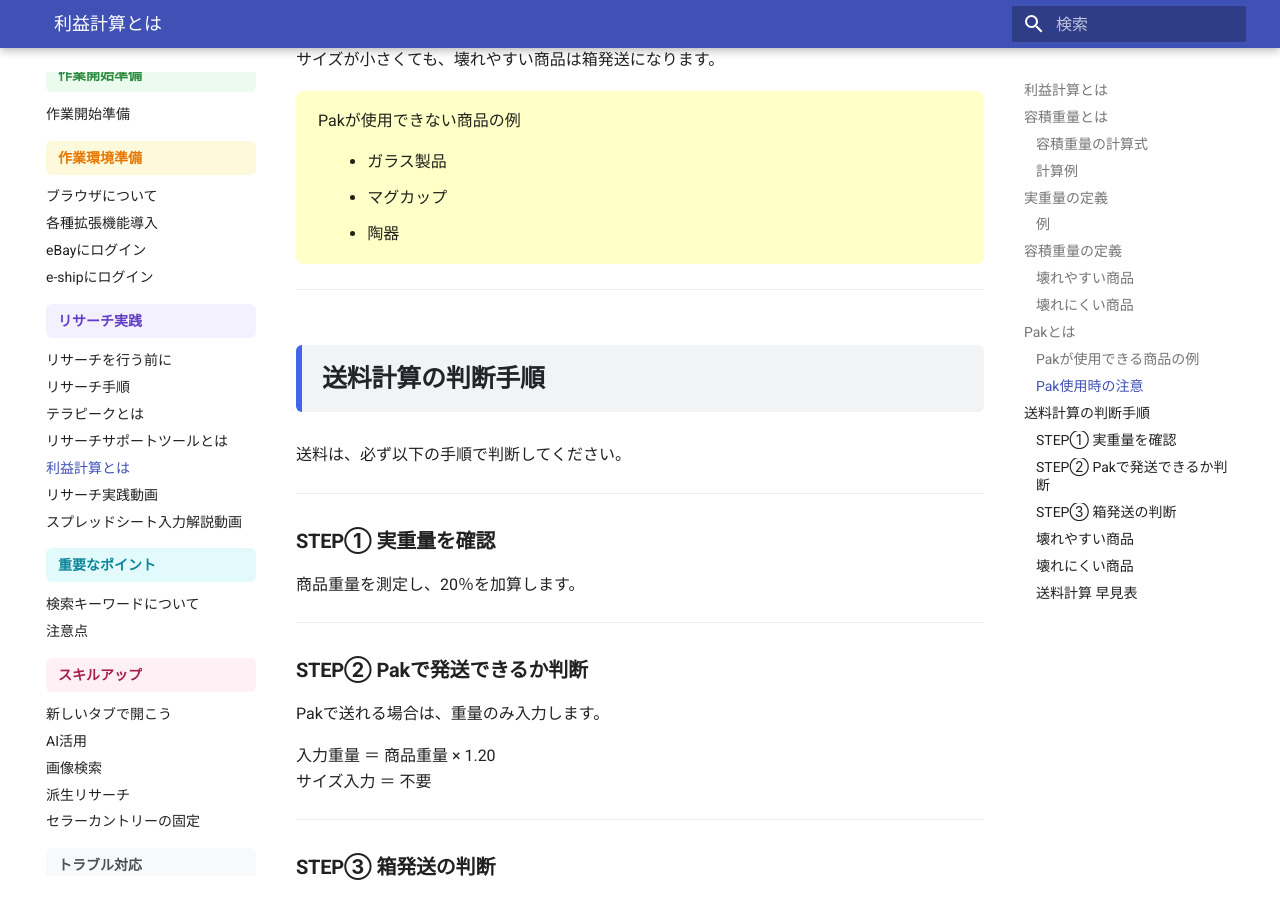
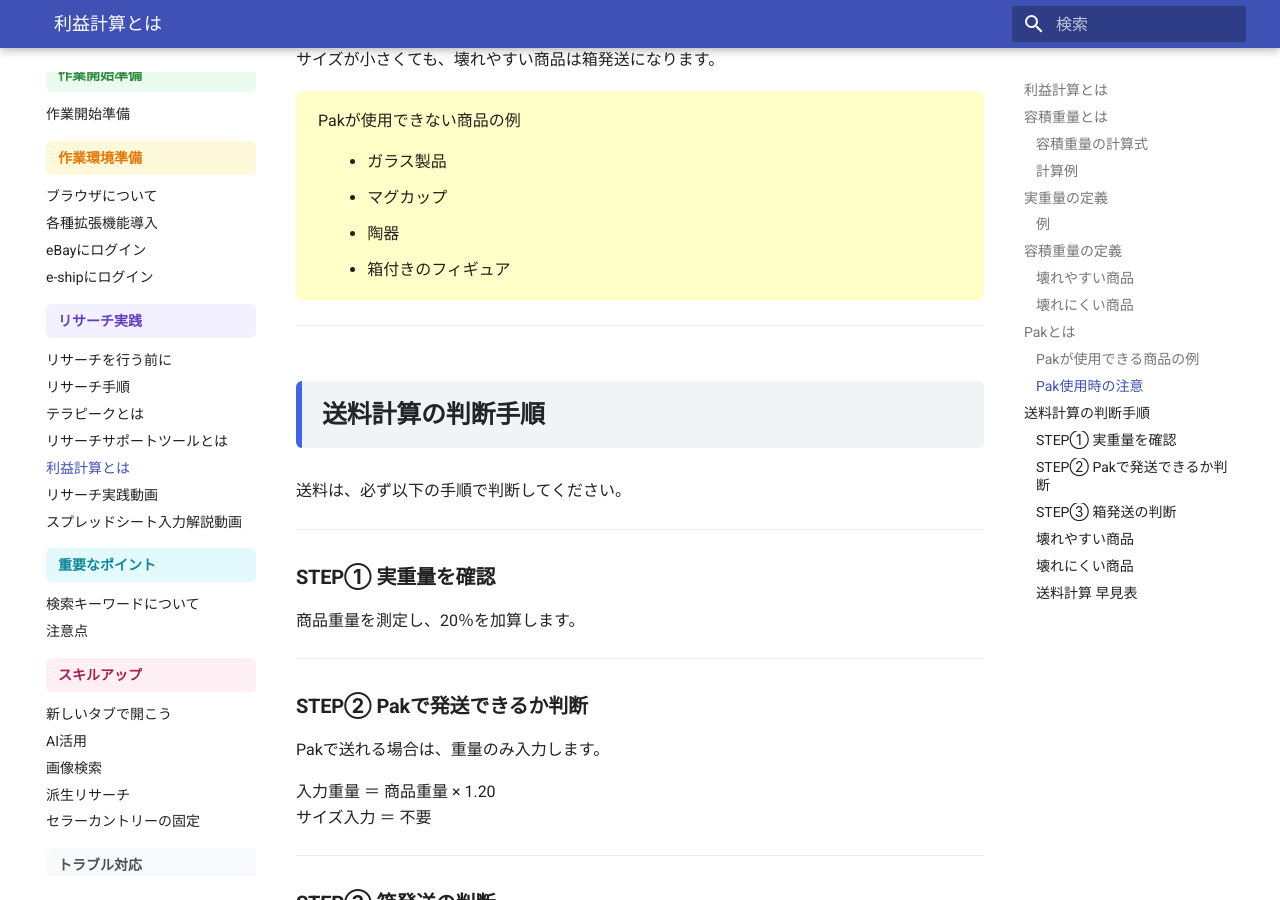
Before and after one commit to jun-hata/outsourcing-manual, an MkDocs documentation site: the page built from docs/research_profit.md, in a window 1280 px wide and 900 px high, scrolled down 3869 px. Built offline with MkDocs 1.6.1 and Material for MkDocs 9.7.7, drawn with Linux system fonts in a browser that asks for light colours.

Commit message:
Update research_profit.md

```diff
--- a/docs/research_profit.md
+++ b/docs/research_profit.md
@@ -157,6 +157,7 @@ Pakは、一定サイズ以内であれば
   <li>ガラス製品</li>
   <li>マグカップ</li>
   <li>陶器</li>
+  <li>箱付きのフィギュア</li>
 </ul>
 </div>
 
```
